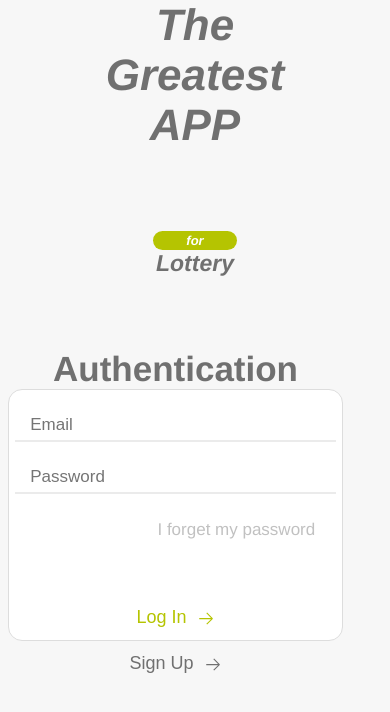
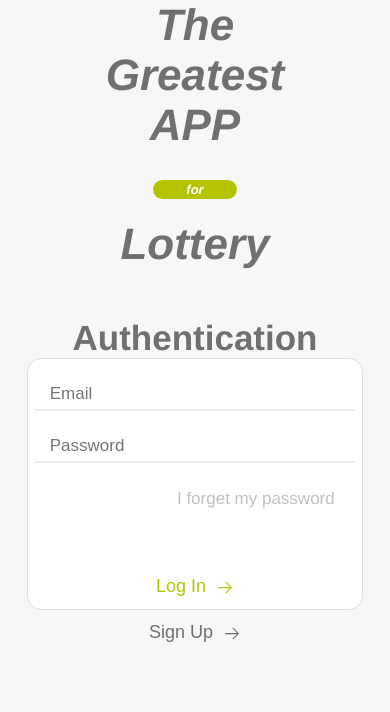
Before and after one commit to Danielbb21/ProvaReact, a React (Create React App) app in the folder prova-react/: page / in a window 390 px wide. Shown: the top 712 px of the page. Built offline with nearby package versions, Linux system fonts and the light colour scheme.

Commit message:
Adding more responsivite to the Home, Reset Password and Register pages

```diff
--- a/prova-react/src/components/FormSignIn/style.ts
+++ b/prova-react/src/components/FormSignIn/style.ts
@@ -34,8 +34,9 @@ export const ButtonAndForm = styled.div`
   @media(max-width: 280px) {
         /* height: 1.1rem; */
         width: 90%;
-        margin-top: 10rem;
+        /* margin-top: 10rem; */
   }
+
 
 `;
 
@@ -63,6 +64,13 @@ export const FormWrapper = styled.form<FormProps>`
         /* width: 90%; */
         align-items: center;
   }
+  @media(max-height: 600px) {
+        /* height: 1.1rem; */
+        width: 90%;
+        /* margin-top: 10rem; */
+        height: 22rem;
+        /* background-color: red; */
+  }
 
 `;
 
--- a/prova-react/src/components/Logo/style.ts
+++ b/prova-react/src/components/Logo/style.ts
@@ -22,7 +22,7 @@ export const LogoWrapper = styled.div`
 
 export const LogoTitle = styled.div`
   width: 24.4rem;
-  height: 21.7rem;
+  /* height: 21.7rem; */
 
   h1 {
     margin: 0;
@@ -53,16 +53,18 @@ export const LogoCircle = styled.div`
     text-align: center;
     width: 14.4rem;
     height:3.9rem;
-    /* margin-top:10rem; */
+    margin-top: 3rem;
+    margin-bottom: 2rem;
     border-radius: 10rem;
     background: #B5C401;
     display: flex;
     align-items: center;
     justify-content: center;
+
     @media(max-width: 800px) {
         width: 8.4rem;
     height:1.9rem;
-    margin-top: 1.4rem;
+
   }
     span{
         font-weight: bold;
@@ -72,6 +74,7 @@ export const LogoCircle = styled.div`
     }
     @media(max-width: 800px) {
        span{
+
         font-size: 1.3rem;
 
         }
@@ -95,7 +98,7 @@ export const LotoWord = styled.div`
     @media(max-width: 800px) {
         h1{
           margin:0;
-        font-size: 2.3rem;
+          font-size: 4.4rem;
 
         }
   }
--- a/prova-react/src/pages/Home.tsx
+++ b/prova-react/src/pages/Home.tsx
@@ -8,16 +8,18 @@ import Logo from "../components/Logo";
 const HomeWrapper = styled.div`
   display: flex;
   /* align-items: center; */
-  justify-content: space-evenly;
+  /* justify-content: space-evenly; */
   /* height: 50vh; */
   width: 100%;
   flex: 1;
 
   margin-top: 15.4rem;
   @media(max-width: 700px) {
+    margin-top: 0rem;
     flex-direction: column;
     flex: 1;
-    margin: 0 auto;
+    align-items: center;
+    /* margin: 0 auto; */
   }
 
 `;
--- a/prova-react/src/pages/RegisterUser.tsx
+++ b/prova-react/src/pages/RegisterUser.tsx
@@ -9,17 +9,20 @@ import Logo from "../components/Logo";
 const HomeWrapper = styled.div`
   display: flex;
   /* align-items: center; */
-  justify-content: space-evenly;
+  /* justify-content: space-evenly; */
   /* height: 50vh; */
   width: 100%;
   flex: 1;
 
   margin-top: 15.4rem;
   @media(max-width: 700px) {
+    margin-top: 0rem;
     flex-direction: column;
     flex: 1;
+    align-items: center;
     margin: 0 auto;
   }
+
 
 `;
 
--- a/prova-react/src/pages/ResetPassword.tsx
+++ b/prova-react/src/pages/ResetPassword.tsx
@@ -9,13 +9,15 @@ import Logo from "../components/Logo";
 const HomeWrapper = styled.div`
   display: flex;
   /* align-items: center; */
-  justify-content: space-evenly;
+  /* justify-content: space-evenly; */
   /* height: 50vh; */
   width: 100%;
   flex: 1;
+  align-items: center;
 
   margin-top: 15.4rem;
   @media(max-width: 700px) {
+    margin-top: 0rem;
     flex-direction: column;
     flex: 1;
     margin: 0 auto;
```
